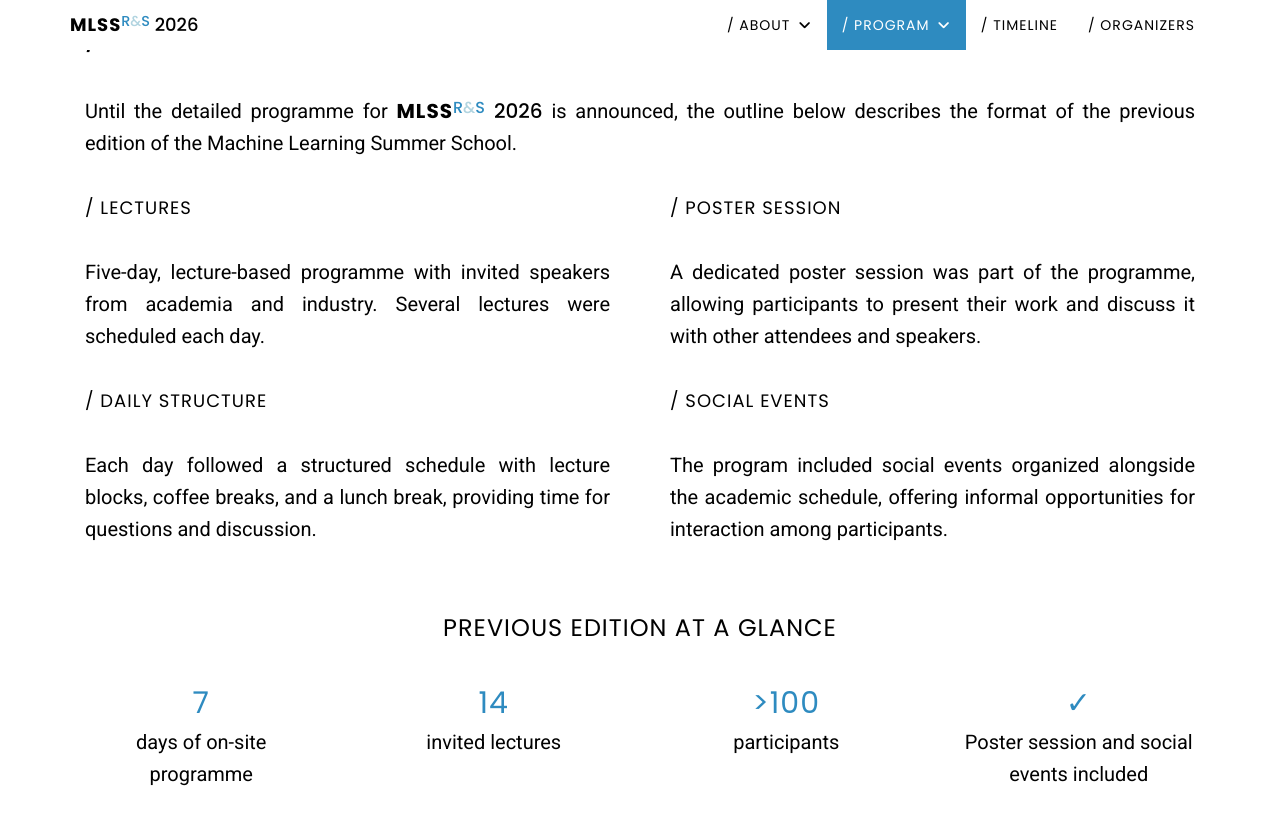
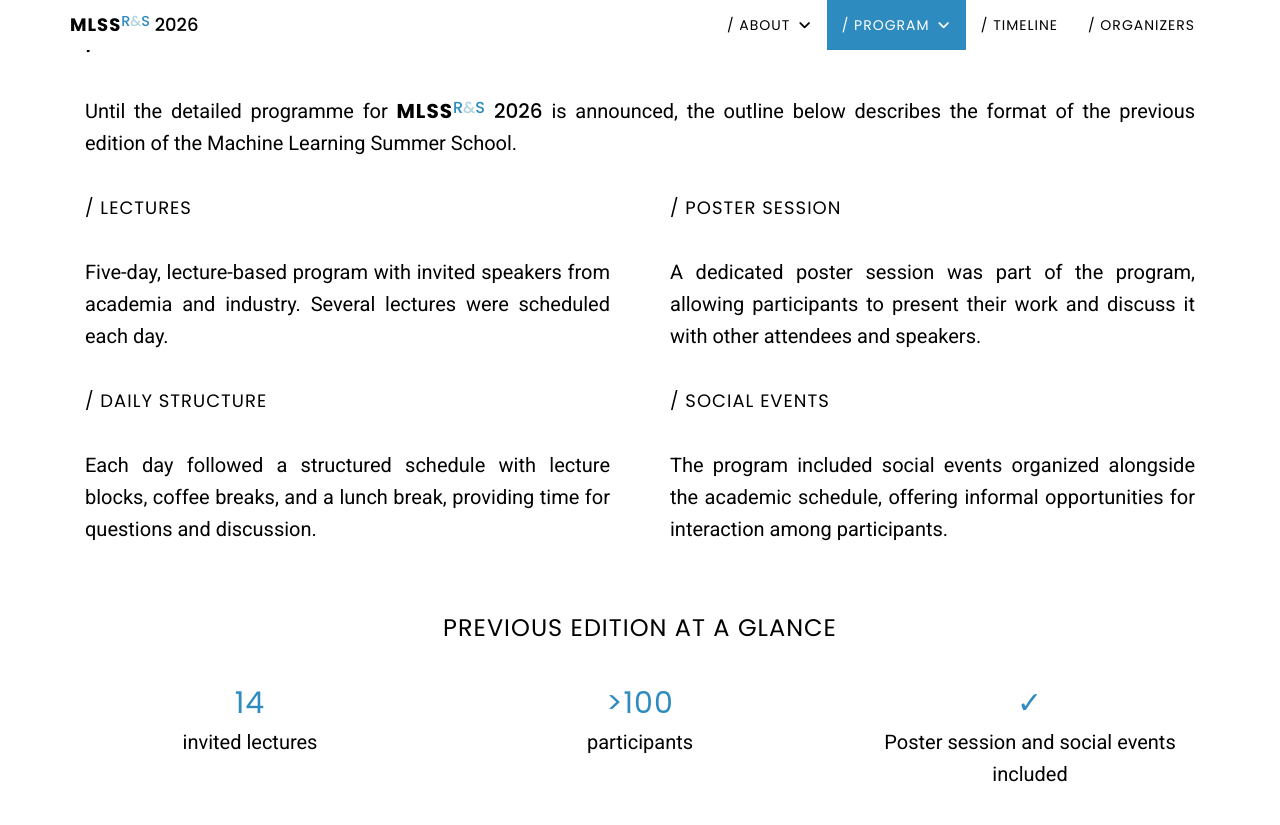
Before and after one commit to mlinpl/mlss2026.mlinpl.org, a Jekyll site: the page built from pages/index.html, in a window 1280 px wide and 900 px high, scrolled down 3140 px. Shown: the top 825 px of the window. Built offline with Jekyll 4.4.1, drawn with Linux system fonts in a browser that asks for light colours.

Commit message:
Adjust program format description

```diff
--- a/_includes/home/program-format.html
+++ b/_includes/home/program-format.html
@@ -13,13 +13,13 @@
         <div class="col-md-6 mb-4">
             <h4>/ Lectures</h4>
             <p>
-                Five-day, lecture-based programme with invited speakers from academia and industry. Several lectures were scheduled each day.
+                Five-day, lecture-based program with invited speakers from academia and industry. Several lectures were scheduled each day.
             </p>
         </div>
         <div class="col-md-6 mb-4">
             <h4>/ Poster session</h4>
             <p>
-                A dedicated poster session was part of the programme, allowing participants to present their work and discuss it with other attendees and speakers.
+                A dedicated poster session was part of the program, allowing participants to present their work and discuss it with other attendees and speakers.
             </p>
         </div>
         <div class="col-md-6 mb-4">
@@ -42,19 +42,15 @@
         </div>
     </div>
     <div class="row text-center">
-        <div class="col-md-3 col-6">
-            <h2 class="emph" style="margin: 0;">7</h2>
-            <p>days of on-site programme</p>
-        </div>
-        <div class="col-md-3 col-6">
+        <div class="col-md-4 col-6">
             <h2 class="emph" style="margin: 0;">14</h2>
             <p>invited lectures</p>
         </div>
-        <div class="col-md-3 col-6">
+        <div class="col-md-4 col-6">
             <h2 class="emph" style="margin: 0;">&gt;100</h2>
             <p>participants</p>
         </div>
-        <div class="col-md-3 col-6">
+        <div class="col-md-4 col-6">
             <h2 class="emph" style="margin: 0;">✓</h2>
             <p>Poster session and social events included</p>
         </div>
```
